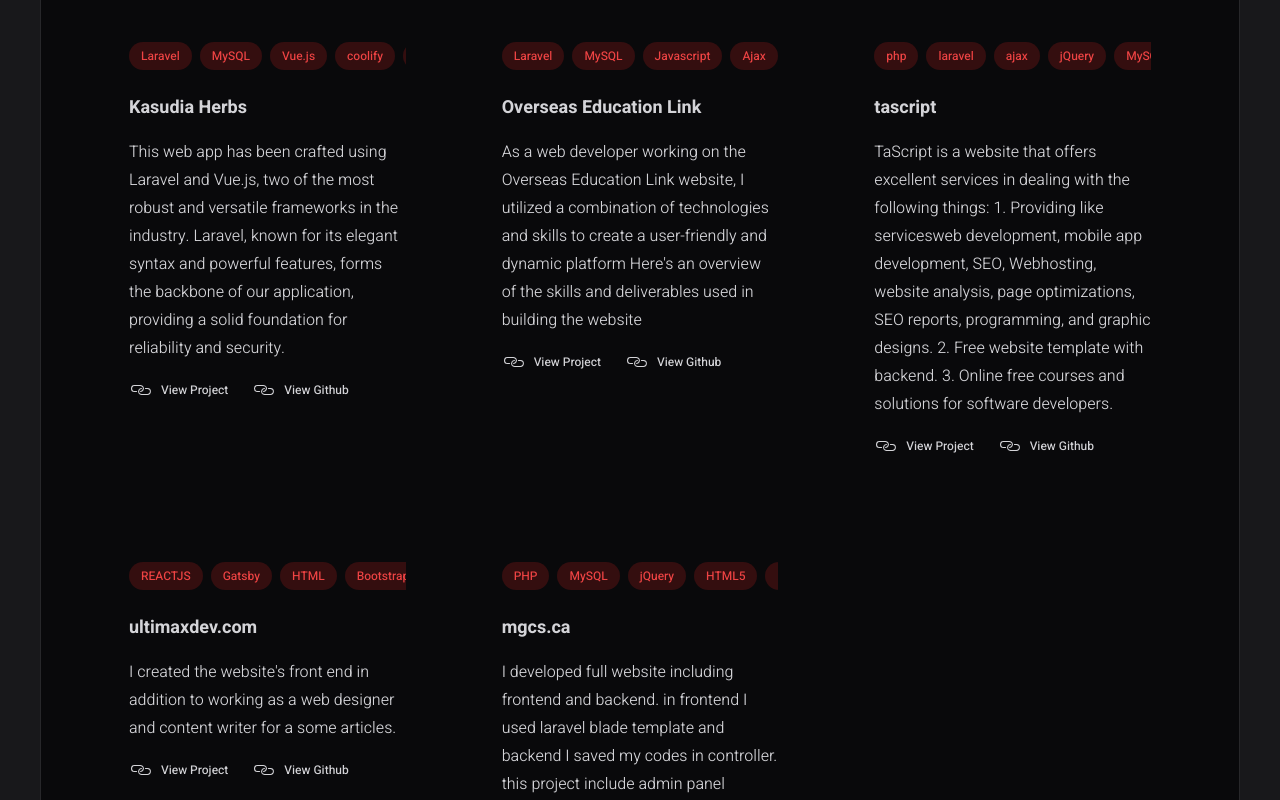
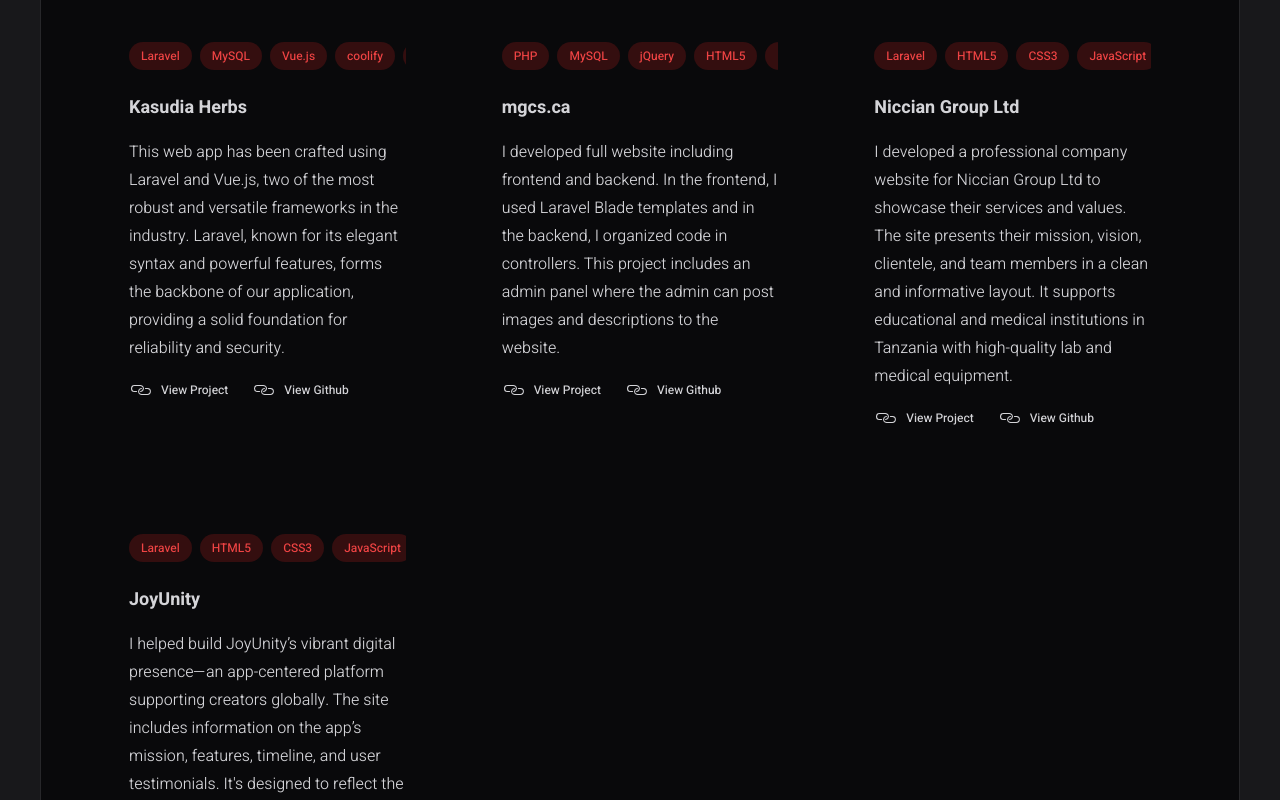
Before and after one commit to eckysaroyd/portfolio, a React (Vite) app: page / in a window 1280 px wide. Shown: the part 740-1540 px from the top of the page. Built offline with nearby package versions, Linux system fonts and the light colour scheme.

Commit message:
Update user_info.js

```diff
--- a/src/data/user_info.js
+++ b/src/data/user_info.js
@@ -23,34 +23,28 @@
             link: "http://kasudiaherbs.com/"
         },
         {
-			title: "Overseas Education Link",
-			description: "As a web developer working on the Overseas Education Link website, I utilized a combination of technologies and skills to create a user-friendly and dynamic platform Here's an overview of the skills and deliverables used in building the website",
-            technologies: "Laravel,MySQL,Javascript,Ajax,Bootstrap,css3,html,Vue.js",
-			github: "https://github.com/eckysaroyd",
-            link: "https://overseaseducationlink.com/"
-		},
-        {
-			title: "tascript",
-			description: "TaScript is a website that offers excellent services in dealing with the following things: 1. Providing like servicesweb development, mobile app development, SEO, Webhosting, website analysis, page optimizations, SEO reports, programming, and graphic designs. 2. Free website template with backend. 3. Online free courses and solutions for software developers.",
-            technologies: "php,laravel,ajax,jQuery,MySQL,Bootstrap,CSS,HTML5",
-			github: "https://github.com/eckysaroyd",
-            link: "http://tascript.com/"
-		},
-        {
-			title: "ultimaxdev.com",
-			description: "I created the website's front end in addition to working as a web designer and content writer for a some articles.",
-            technologies: "REACTJS,Gatsby,HTML,Bootstrap,css3",
-			github: "https://github.com/eckysaroyd",
-            link: "https://ultimaxdev.com/"
-		},
-        {
             title: "mgcs.ca",
-			description: " I developed full website including frontend and backend. in frontend I used laravel blade template and backend I saved my codes in controller. this project include admin panel whereby admin can post images and description to the website",
+            description: "I developed full website including frontend and backend. In the frontend, I used Laravel Blade templates and in the backend, I organized code in controllers. This project includes an admin panel where the admin can post images and descriptions to the website.",
             technologies: "PHP,MySQL,jQuery,HTML5,Bootstrap,CSS3,Laravel",
             github: "http://github.com/eckysaroyd",
             link: "http://mgcs.ca/"
         },
+        {
+            title: "Niccian Group Ltd",
+            description: "I developed a professional company website for Niccian Group Ltd to showcase their services and values. The site presents their mission, vision, clientele, and team members in a clean and informative layout. It supports educational and medical institutions in Tanzania with high-quality lab and medical equipment.",
+            technologies: "Laravel,HTML5,CSS3,JavaScript,Bootstrap",
+            github: "https://github.com/eckysaroyd",
+            link: "https://nicciangroup.shaunsoftwarehub.com/"
+        },
+        {
+            title: "JoyUnity",
+            description: "I helped build JoyUnity’s vibrant digital presence—an app-centered platform supporting creators globally. The site includes information on the app’s mission, features, timeline, and user testimonials. It's designed to reflect the platform’s values of inclusivity, real-time rewards, and a global creative community.",
+            technologies: "Laravel,HTML5,CSS3,JavaScript,Bootstrap",
+            github: "https://github.com/eckysaroyd",
+            link: "https://joyunity.com/"
+        }
     ],
+
 
     // ============ EDUCATION ============
     education: [
@@ -73,7 +67,7 @@
         {
             position: "Full-stack Developer",
             company: "Chandorkar TechnologiesOPC Pvt. Ltd /India, Pune",
-            duration: "July 2023 - Present",
+            duration: "July 2023 - March 2025",
             image: "chandorkar.webp",
             descriptions: [
                 "Contributed to developing high-quality web applications and APIs using Vue.js, JavaScript, TypeScript, Next.js, PHP, Laravel, Node.js, and Express.js. Proficient with MySQL Workbench, PostgreSQL, Jira Admin, Linux Server, Git, and GitLab. Experienced in API integration to deliver exceptional project results."
```
Lines whose indentation alone changed are shown as unchanged.
